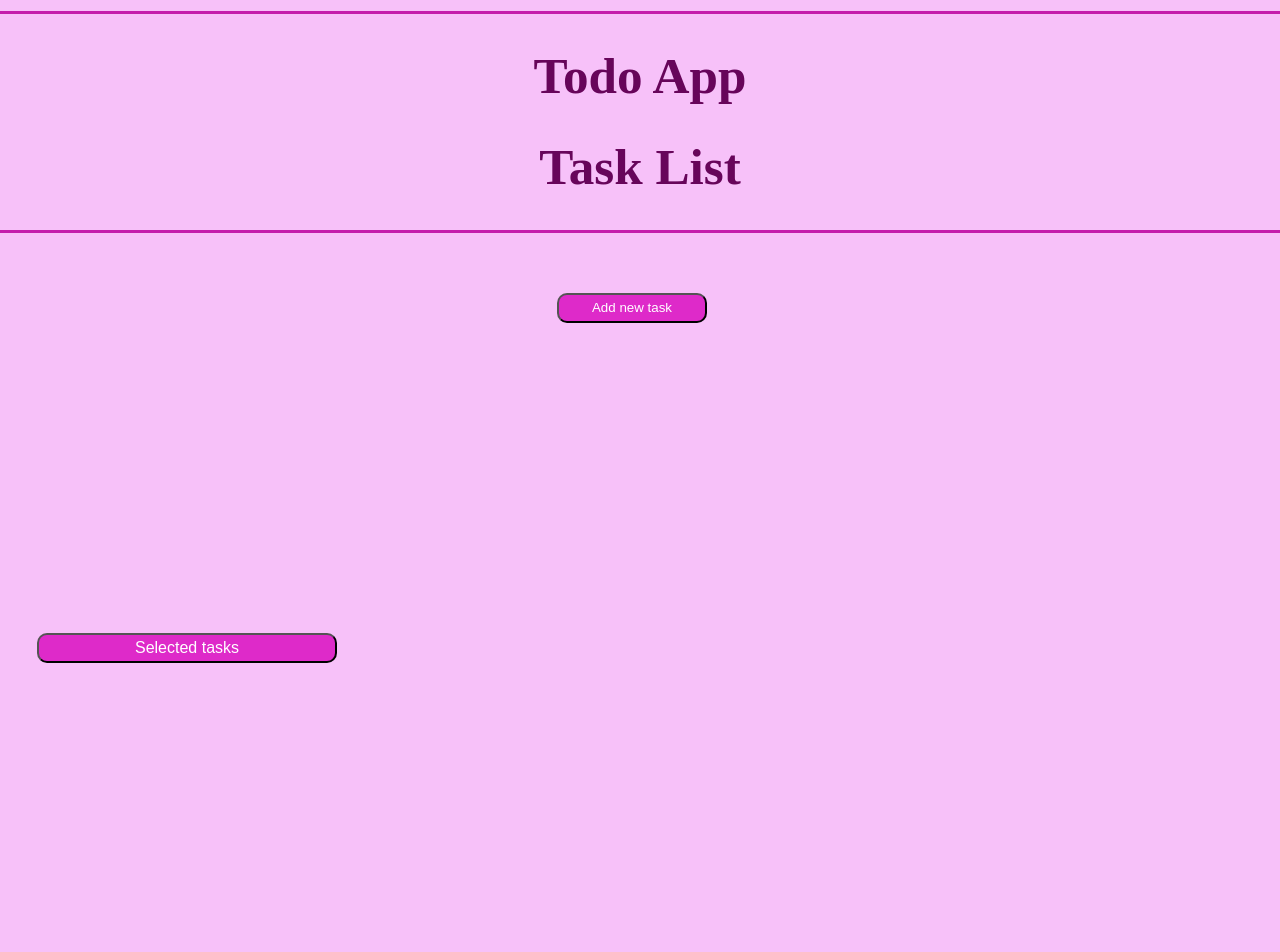
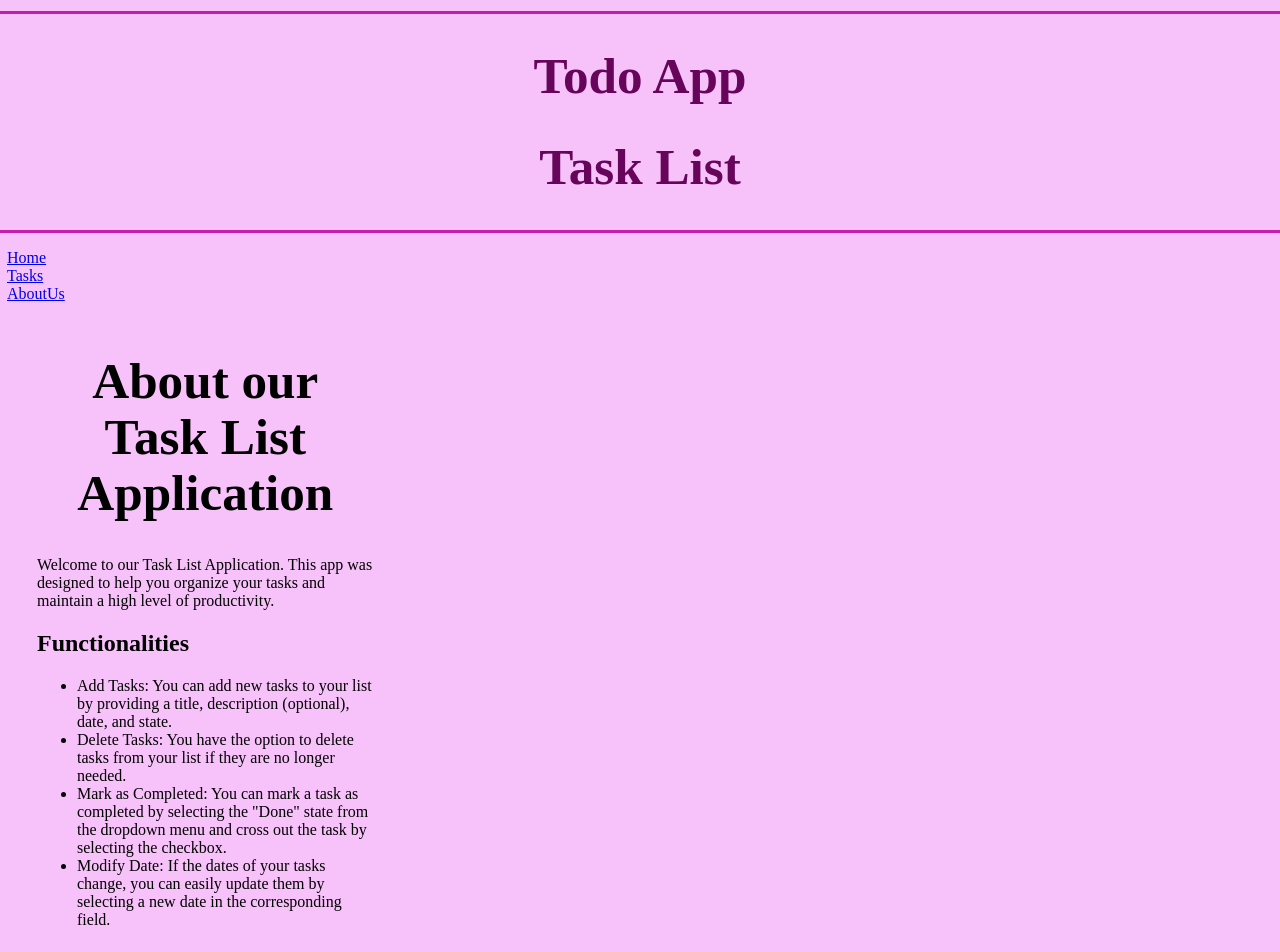
Before and after one commit to Luzsierra07/my-react-task-list, a React (Vite) app: page /AboutUs in a window 1280 px wide. Shown: the top 952 px of the page. Before the commit the page ends 800 px from the top, so only its background shows below. Built offline with nearby package versions, Linux system fonts and the light colour scheme.

Commit message:
rutas creadas

```diff
--- a/package.json
+++ b/package.json
@@ -11,7 +11,9 @@
   },
   "dependencies": {
     "react": "^18.2.0",
-    "react-dom": "^18.2.0"
+    "react-dom": "^18.2.0",
+    "react-router-dom": "^6.14.2",
+    "uuid": "^9.0.0"
   },
   "devDependencies": {
     "@types/react": "^18.0.28",
--- a/src/App.css
+++ b/src/App.css
@@ -47,6 +47,7 @@ body {
   line-height: 0.5;
   position: relative;
   top: 1px;
+
 }
 
 #dte {
@@ -78,18 +79,6 @@ select {
   left: 50px;
 }
 
-.sbt{
-  position:absolute;
-  top: 400px;
-  width: 300px;
-  height: 30px;
-  color: white;
-  font-size:medium;
-  background-color: rgb(222, 42, 201);
-  border-radius: 10px;
-
-}
-
 .Add {
   position:absolute;
   width: 150px;
@@ -106,11 +95,13 @@ select {
   position: relative;
   top: 60px;
   left: 60px;
+
 }
 .cbox {
   position: relative;
   top: 60px;
   left: 0px;
+  vertical-align: middle;
 }
 .help-text{
   color: red;
@@ -161,3 +152,9 @@ select {
 .form-container button[type="submit"]:hover {
   background-color: rgb(222, 42, 201);
 }
+
+.checked-title {
+  text-decoration: line-through;
+  vertical-align: top;
+
+}
--- a/src/App.jsx
+++ b/src/App.jsx
@@ -1,6 +1,11 @@
-import Header from "./Components/Header"
-import TaskList from "./Components/TaskList"
-import './App.css'
+import React from "react"
+import { BrowserRouter, Route, Routes } from "react-router-dom";
+import Menu from "./Components/Menu";
+import Home from "./Components/Home";
+import Tasks from "./Components/Tasks";
+import AboutUs from "./Components/AboutUs";
+import Header from "./Components/Header";
+import './App.css';
 
 
 function App() {
@@ -8,14 +13,18 @@ function App() {
 
   return (
     <>
-    <Header />
+    <BrowserRouter>
+       <Header />
+       <Menu/>
     <div className="container">
-    <TaskList />
+     <Routes>
+        <Route path="/" exact element={<Home/>} />
+        <Route path="/Tasks" element={<Tasks/>} />
+        <Route path="/AboutUs" element={<AboutUs/>} />
+      </Routes>
     </div>
-
-
-
-     </>
+    </BrowserRouter>
+    </>
   )
 }
 
--- /dev/null
+++ b/src/Components/AboutUs.jsx
@@ -0,0 +1,27 @@
+import React from "react";
+
+const AboutUs = () => {
+    return (
+    <div>
+        <h1>About our Task List Application</h1>
+        <p>Welcome to our Task List Application. This app was designed to help you organize your tasks and maintain a high level of productivity.</p>
+        <h2>Functionalities</h2>
+        <ul>
+            <li>Add Tasks: You can add new tasks to your list by providing a title, description (optional), date, and state.</li>
+            <li>Delete Tasks: You have the option to delete tasks from your list if they are no longer needed.</li>
+            <li>Mark as Completed: You can mark a task as completed by selecting the "Done" state from the dropdown menu and cross out the task by selecting the checkbox.</li>
+            <li>Modify Date: If the dates of your tasks change, you can easily update them by selecting a new date in the corresponding field.</li>
+        </ul>
+        <h2>Technologies Used</h2>
+        <p>Our Task List Application was developed using the following technologies:</p>
+        <ul>
+            <li>React: A popular JavaScript framework for building user interfaces.</li>
+            <li>LocalStorage: To store tasks locally in the user's browser and maintain data persistence.</li>
+            <li>UUID: To generate inique identifiers for each created task.</li>
+        </ul>
+        <p> We hope you enjoy using our application and that it helps you keep your tasks organized and achieve your goals effectively! </p>
+    </div>
+    );
+};
+
+export default AboutUs;
--- /dev/null
+++ b/src/Components/Home.jsx
@@ -0,0 +1,12 @@
+import React from "react";
+
+const Home = () => {
+    return (
+        <div>
+            <h1>Welcome to your Task List App!</h1>
+            <p>Start organizing your tasks and stay productive!</p>
+        </div>
+    );
+};
+
+export default Home;
--- /dev/null
+++ b/src/Components/Menu.jsx
@@ -0,0 +1,22 @@
+import React from "react";
+import { Link } from "react-router-dom";
+
+const Menu = () => {
+    return (
+        <nav>
+            <ul>
+        <li>
+          <Link to="/">Home</Link>
+        </li>
+        <li>
+          <Link to="/Tasks">Tasks</Link>
+        </li>
+        <li>
+          <Link to="/AboutUs">AboutUs</Link>
+        </li>
+      </ul>
+        </nav>
+    )
+}
+
+export default Menu;
--- a/src/Components/TaskList.jsx
+++ b/src/Components/TaskList.jsx
@@ -2,6 +2,7 @@ import { useState, useEffect } from "react";
 import Task from "./Task";
 import useTaskManagement from "./createhook";
 import TaskForm from "../TaskForm";
+import {v4 as uuidv4} from "uuid";
 
 
 
@@ -9,9 +10,19 @@ const TaskList = () => {
   const { tasks, createTask, deleteTask, updateTask } = useTaskManagement();
   const [selectedTasks, setSelectedTasks] = useState([]);
   const [showForm, setShowForm] = useState (false);
+  const [modifiedTasks, setModifiedTasks] = useState([]);
+
+
 
   const handleAddTask = (newTask) => {
-    createTask(newTask);
+    const task = {
+      id: uuidv4(),
+      title: newTask.title,
+      state: newTask.state,
+      date: newTask.date,
+      description: newTask.description,
+    };
+    createTask(task);
     setShowForm(false); // ocultar el formulario después de agregar la tarea
   };
 
@@ -29,28 +40,65 @@ const TaskList = () => {
     deleteTask(taskId);
   };
 
-  const handleCheckboxChange = (event) => {
-    const taskId = event.target.value;
-    if (event.target.checked) {
-      setSelectedTasks([...selectedTasks, taskId]);
-    } else {
-      setSelectedTasks(selectedTasks.filter((id) => id !== taskId));
-    }
+  const handleCheckboxChange = (event, taskId) => {
+    const isChecked = event.target.checked;
+    setSelectedTasks((prevSelectedTasks) => {
+      if (isChecked) {
+        return [...prevSelectedTasks, taskId];
+      } else {
+        return prevSelectedTasks.filter((id) => id !== taskId);
+      }
+    });
   };
 
-  const handleShowSelectedTasks = () => {
-    const selectedTaskElements = tasks.filter((task) =>
-      selectedTasks.includes(task.id)
-    );
+  const handleDateChange = (event, taskId) => {
+    const newDate = event.target.value;
+    updateTask(taskId, { date: newDate }, selectedTasks);
+    setModifiedTasks((prevModifiedTasks) => {
+      const modifiedTaskIndex = prevModifiedTasks.findIndex((task) => task.id === taskId);
+      if (modifiedTaskIndex !== -1) {
+        const updatedTask = { ...prevModifiedTasks[modifiedTaskIndex], date: newDate };
+        return [
+          ...prevModifiedTasks.slice(0, modifiedTaskIndex),
+          updatedTask,
+          ...prevModifiedTasks.slice(modifiedTaskIndex + 1),
+        ];
+      }
+      return [...prevModifiedTasks, { id: taskId, date: newDate }];
+    });
+  };
 
-    setTasks([...tasks.filter((task) => !selectedTasks.includes(task.id)),
-       ...selectedTaskElements]);
+  const handleStateChange = (event, taskId) => {
+    const newState = event.target.value;
+    updateTask(taskId, { state: newState }, selectedTasks);
+    setModifiedTasks((prevModifiedTasks) => {
+      const modifiedTaskIndex = prevModifiedTasks.findIndex((task) => task.id === taskId);
+      if (modifiedTaskIndex !== -1) {
+        const updatedTask = { ...prevModifiedTasks[modifiedTaskIndex], state: newState };
+        return [
+          ...prevModifiedTasks.slice(0, modifiedTaskIndex),
+          updatedTask,
+          ...prevModifiedTasks.slice(modifiedTaskIndex + 1),
+        ];
+      }
+      return [...prevModifiedTasks, { id: taskId, state: newState }];
+    });
   };
 
   useEffect(() => {
     // Guardar las tareas en localStorage cuando se actualizan
     localStorage.setItem("tasks", JSON.stringify(tasks));
-  }, [tasks]);
+
+    // Filtrar las tareas modificadas para obtener solo las no completadas
+  const uncompletedModifiedTasks = modifiedTasks.filter((task) => !selectedTasks.includes(task.id));
+
+  // Combinar las tareas existentes con las tareas modificadas no completadas
+  const allTasks = [...tasks, ...uncompletedModifiedTasks];
+
+    // Guardar todas las tareas en localStorage
+  localStorage.setItem("modifiedTasks", JSON.stringify(allTasks));
+}, [tasks, modifiedTasks, selectedTasks]);
+
 
   return (
     <>
@@ -58,28 +106,27 @@ const TaskList = () => {
       <TaskForm onAddTask={handleAddTask}/>
     ): (
     <>
-      <button
-        type="button"
-        id="button2"
-        className="sbt"
-        onClick={handleShowSelectedTasks}
-      >
-        Selected tasks
-      </button>
+
       <button className="Add" onClick={() => setShowForm(true)}>
         Add new task
       </button>
+
       </>
      )}
-      {tasks.map((task, index) => (
-        <div key={index}>
+      {tasks.map((task) => (
+        <div key={task.id}>
           <div className="target">
             <Task
               id={task.id}
               title={task.title}
+              description={task.description}
               state={task.state}
               date={task.date}
               onDelete={() => handleDeleteTask(task.id)}
+              checked={selectedTasks.includes(task.id)}
+              onCheckboxChange={(event) => handleCheckboxChange(event, task.id)}
+              onDateChange={(event) => handleDateChange(event, task.id)} // Agregado el evento de cambio de fecha
+              onStateChange={(event) => handleStateChange(event, task.id)} // Agregado el evento de cambio de estado
             />
             <div>
               <label className="checked"> Check</label>
@@ -88,7 +135,8 @@ const TaskList = () => {
                 className="cbox"
                 id={`cbox-${task.id}`}
                 value={task.id}
-                onChange={handleCheckboxChange}
+                checked={selectedTasks.includes(task.id)}
+                onChange={(event) => handleCheckboxChange(event, task.id)}
               />
             </div>
           </div>
--- /dev/null
+++ b/src/Components/Tasks.jsx
@@ -0,0 +1,16 @@
+import React from "react";
+import TaskList from "./TaskList";
+
+
+const Tasks= () => {
+    return(
+        <div>
+            <h1>Tasks List</h1>
+            <TaskList/>
+
+
+        </div>
+    );
+};
+
+export default Tasks;
--- a/src/Components/object/task.js
+++ b/src/Components/object/task.js
@@ -1,9 +1,10 @@
 
-function Taskmodel (id,title,state,date,) {
+function Taskmodel (id,title,state,date,description) {
     this.id=id;
     this.title=title;
     this.state=state;
     this.date=date;
+    this.description=description;
 
 }
 
--- a/src/TaskForm.jsx
+++ b/src/TaskForm.jsx
@@ -41,7 +41,7 @@ return (
             onChange={(e) => setDescription(e.target.value)}
             placeholder="Optional"
             />
-            <p className="help-text"> This field is optional.</p>
+
         </div>
         <button type="submit">Add Task</button>
     </form>
```
Also changed, not shown: src/Components/Task.jsx (+15 -7 lines), src/Components/createhook.jsx (+31 -6 lines), 1 other file (tests, documents, lock files or other folders).
